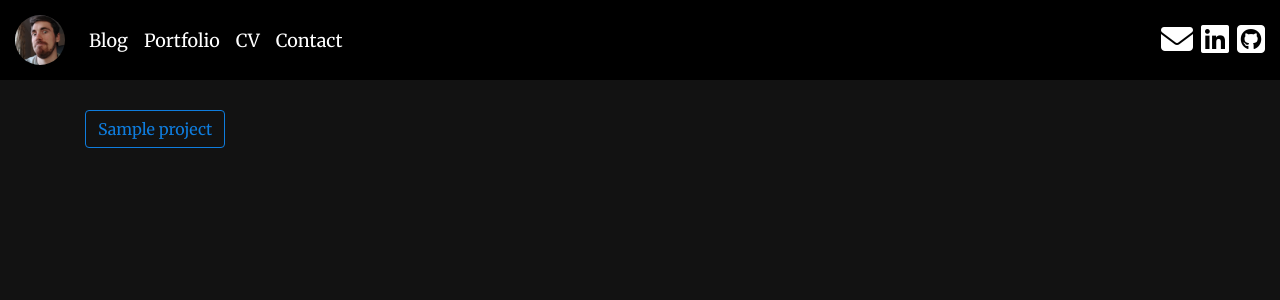
After one commit to Rob-Turff/MyWebsite, a Django app: page /portfolio in a window 1280 px wide. The commit adds this page. Shown: the top 300 px of the page. Run offline with Django 3.2, Linux system fonts and the light colour scheme; tables that the repository leaves empty hold one stand-in row (values such as "Sample post"); some libraries are stand-ins or nearby versions.

Commit message:
Added project list page and made content width of blog page slightly smaller

```diff
--- a/blog/models.py
+++ b/blog/models.py
@@ -23,6 +23,8 @@ class Project(models.Model):
     description = models.TextField()
     link = models.TextField()
     image = models.ImageField(upload_to=settings.MEDIA_ROOT + '/images/projects/')
+    created_date = models.DateTimeField(default=timezone.now)
+    published_date = models.DateTimeField(blank=True, null=True)
 
     def __str__(self):
         return self.title
--- a/blog/static/css/mainpage.css
+++ b/blog/static/css/mainpage.css
@@ -42,7 +42,6 @@ h1, h2, h3, h4 {
 
 .content {
     padding-top: 100px;
-    max-width: 900px;
 }
 
 .date p {
@@ -64,6 +63,11 @@ h1, h2, h3, h4 {
     padding: 20px 20px 20px 20px;
     border: 5px solid #7e8ce0;
     border-radius: 20px;
+}
+
+.post-list-container {
+    padding-left: 5vw;
+    padding-right: 5vw;
 }
 
 .post-container:hover {
@@ -90,3 +94,18 @@ h1, h2, h3, h4 {
 .home-sections {
     padding-top: 140px;
 }
+
+.project-list-button {
+    display: inline-block;
+    padding-right: 30px;
+    padding-top: 10px;
+}
+
+.project-list-button button {
+    color: #0f7dde;
+    border-color: #0f7dde;
+}
+
+.project-list-button button:hover {
+    background-color: #0c62af;
+}
--- a/blog/templates/base.html
+++ b/blog/templates/base.html
@@ -33,7 +33,7 @@
                 <a class="nav-link" href="{% url 'post_list' %}">Blog</a>
             </li>
             <li class="nav-item">
-                <a class="nav-link" href="{% url 'project_detail' pk=1 %}">Portfolio</a>
+                <a class="nav-link" href="{% url 'project_list'%}">Portfolio</a>
             </li>
             <li class="nav-item">
                 <a class="nav-link" href="#">CV</a>
--- a/blog/templates/blog/post_edit.html
+++ b/blog/templates/blog/post_edit.html
@@ -4,6 +4,6 @@
     <h2>New post</h2>
     <form method="POST" class="post-form">{% csrf_token %}
         {{ form.as_p }}
-        <button type="submit" class="save btn btn-default">Save</button>
+        <button type="submit" class="save admin-buttons">Save</button>
     </form>
 {% endblock %}
--- a/blog/templates/blog/post_list.html
+++ b/blog/templates/blog/post_list.html
@@ -1,6 +1,7 @@
 {% extends 'base.html' %}
 
 {% block content %}
+    <div class="post-list-container">
         {% if user.is_authenticated %}
             <a class="admin-buttons" href="{% url 'post_new' %}">
                 <button type="button">New Post</button>
@@ -17,4 +18,5 @@
                 </div>
             </a>
         {% endfor %}
+    </div>
 {% endblock %}
--- /dev/null
+++ b/blog/templates/portfolio/project_list.html
@@ -0,0 +1,20 @@
+{% extends 'base.html' %}
+
+{% block content %}
+    <div class="project-detail">
+        <div class="container">
+            <div class="row">
+                {% for project in projects %}
+                    <a class="project-list-button" href="{% url 'project_detail' pk=project.pk %}">
+                        <button type="button" class="btn btn-outline-primary">{{ project.title }}</button>
+                    </a>
+                {% endfor %}
+                {% if user.is_authenticated %}
+                    <a class="admin-buttons" href="{% url 'post_new' %}">
+                        <button type="button">Add Project</button>
+                    </a>
+                {% endif %}
+            </div>
+        </div>
+    </div>
+{% endblock %}
--- a/blog/urls.py
+++ b/blog/urls.py
@@ -9,5 +9,6 @@ urlpatterns = [
     path('post/<int:pk>/', views.post_detail, name='post_detail'),
     path('post/new/', views.post_new, name='post_new'),
     path('post/<int:pk>/edit/', views.post_edit, name='post_edit'),
-    path('portfolio/<int:pk>', views.project_detail, name='project_detail')
+    path('portfolio', views.project_list, name='project_list'),
+    path('portfolio/<int:pk>', views.project_detail, name='project_detail'),
 ] + static(settings.MEDIA_URL, document_root=settings.MEDIA_ROOT)
--- a/blog/views.py
+++ b/blog/views.py
@@ -50,3 +50,7 @@ def post_edit(request, pk):
 def project_detail(request, pk):
     project = get_object_or_404(Project, pk=pk)
     return render(request, 'portfolio/project_detail.html', {'project': project})
+
+def project_list(request):
+    projects = Project.objects.filter(published_date__lte=timezone.now()).order_by('published_date')
+    return render(request, 'portfolio/project_list.html', {'projects': projects})
--- a/mysite/settings.py
+++ b/mysite/settings.py
@@ -106,7 +106,7 @@ AUTH_PASSWORD_VALIDATORS = [
 LANGUAGE_CODE = 'en-GB'
 
 TIME_ZONE = 'Europe/London'
-[]
+
 USE_I18N = True
 
 USE_L10N = True
```
Also changed, not shown: blog/templates/portfolio/project_detail.html (+10 -8 lines). Lines whose indentation alone changed are shown as unchanged.
